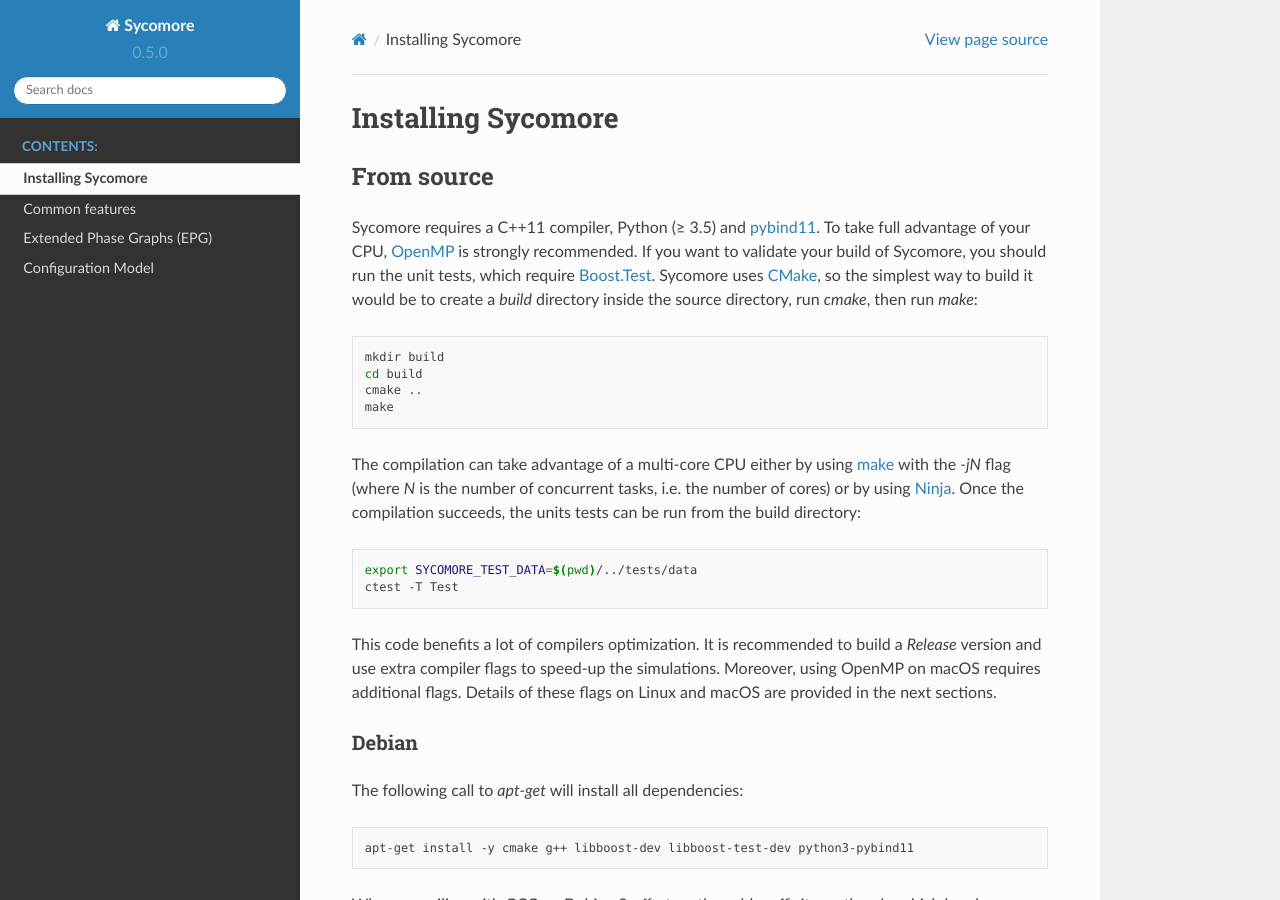
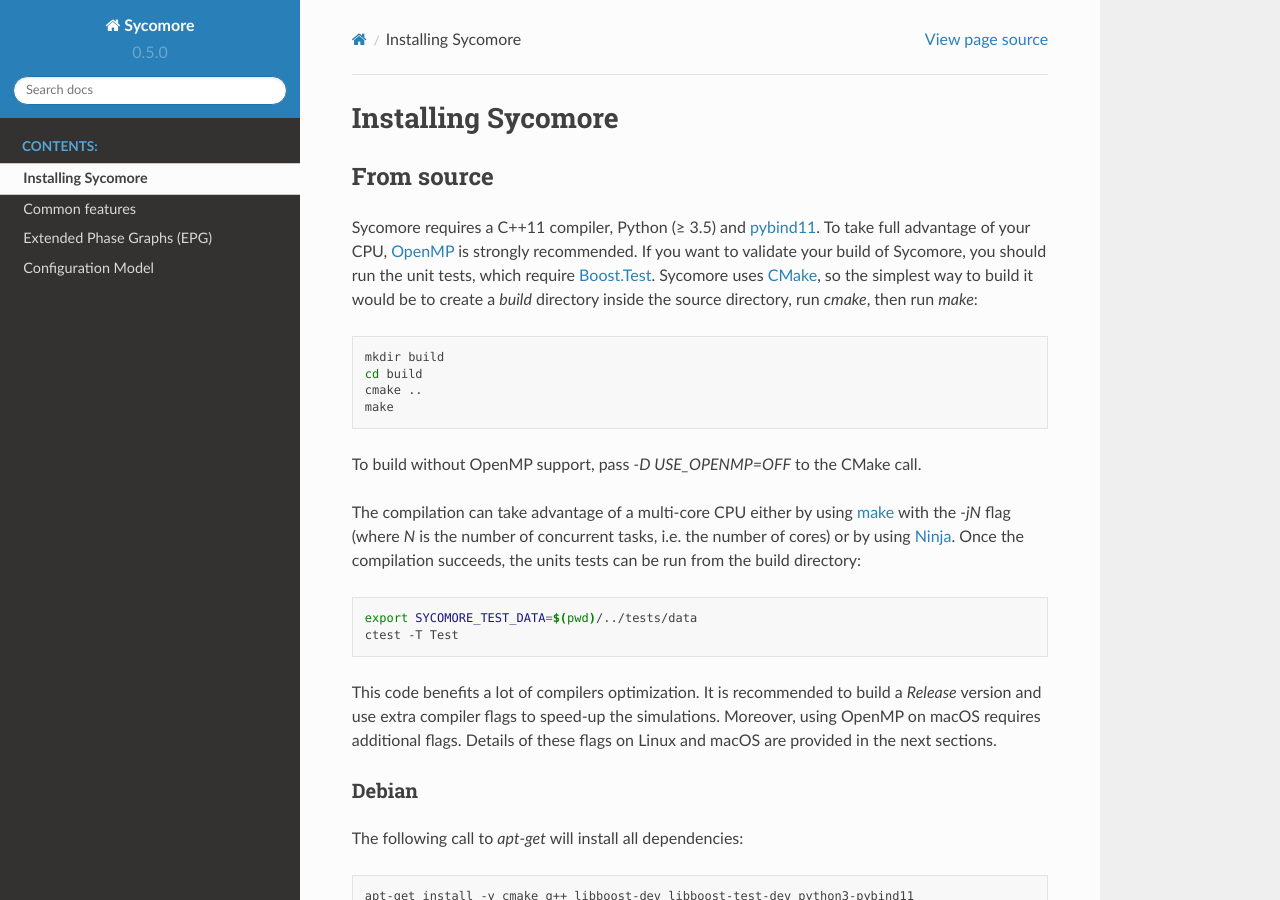
Before and after one commit to lamyj/sycomore, a Sphinx documentation site: the page built from docs/installation.rst, in a window 1280 px wide and 900 px high. Built offline with Sphinx 7.4.7 and the Read the Docs theme 2.0.0, drawn with Linux system fonts in a browser that asks for light colours; pages that are not in the unit, such as notebooks, are missing from menus.

Commit message:
Make OpenMP optional

```diff
--- a/CMakeLists.txt
+++ b/CMakeLists.txt
@@ -9,6 +9,8 @@
 option(BUILD_TESTING "Build unit tests." ON)
 option(BUILD_EXAMPLES "Build the examples directory." ON)
 option(BUILD_PYTHON_WRAPPERS "Build the Python Wrappers." ON)
+
+option(USE_OPENMP "Compile with OpenMP support." ON)
 
 include(CTest)
 
--- a/docs/installation.rst
+++ b/docs/installation.rst
@@ -12,6 +12,8 @@
   cd build
   cmake ..
   make
+
+To build without OpenMP support, pass *-D USE_OPENMP=OFF* to the CMake call.
 
 The compilation can take advantage of a multi-core CPU either by using `make`_ with the *-jN* flag (where *N* is the number of concurrent tasks, i.e. the number of cores) or by using `Ninja`_. Once the compilation succeeds, the units tests can be run from the build directory:
 
```
Also changed, not shown: 1 other file.
